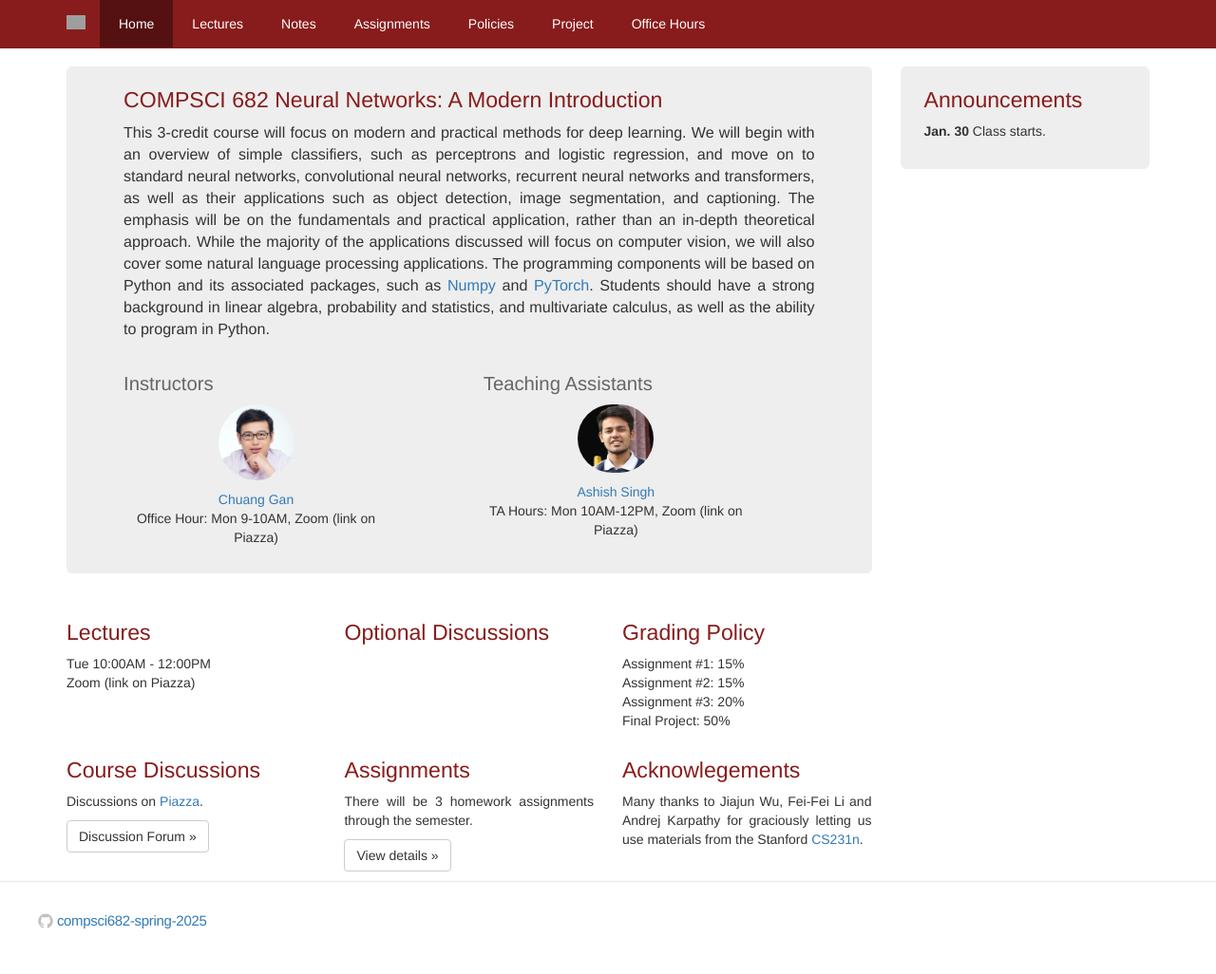
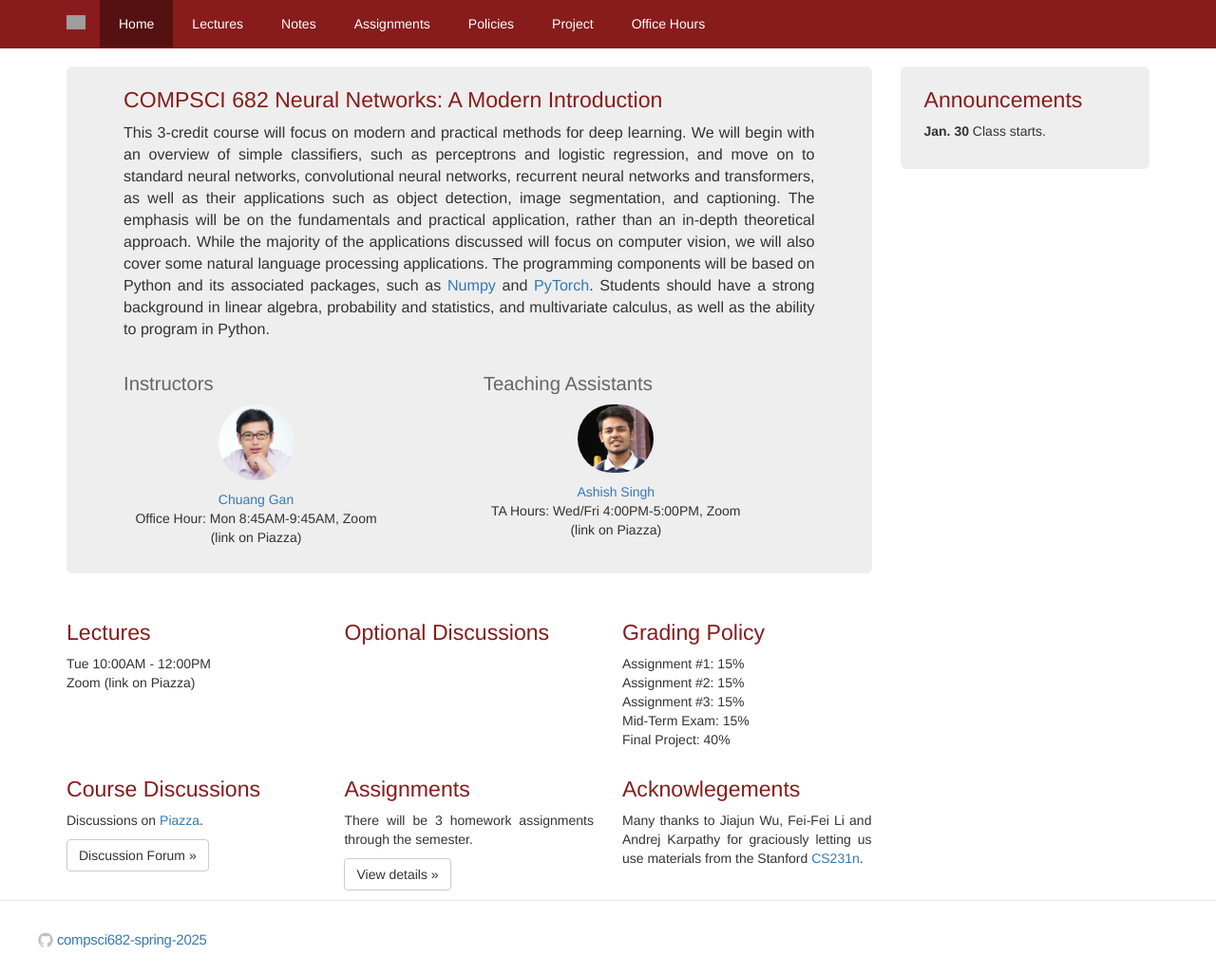
Before and after one commit to compsci682-spring2025/compsci682-spring2025.github.io, a Jekyll site: the page built from index.html, in a window 1280 px wide and 1026 px high. Shown: the whole window at 95% size. Built offline with Jekyll 4.4.1, drawn with Linux system fonts in a browser that asks for light colours; grey boxes are pictures that could not be loaded.

Commit message:
Updated OH

```diff
--- a/index.html
+++ b/index.html
@@ -111,7 +111,7 @@ description: Index page
                     <div class="instructorphoto"><img src="assets/fig/chuang.jpeg"></div>
                     <div>Chuang Gan</div>
                   </a>
-                  <div>Office Hour: Mon 9-10AM, Zoom (link on Piazza)</div>
+                  <div>Office Hour: Mon 8:45AM-9:45AM, Zoom (link on Piazza)</div>
                 </div>
               </div>
 
@@ -122,7 +122,7 @@ description: Index page
                   <div class="instructorphoto"><img src="assets/fig/ashish.png"></div>
                   <div>Ashish Singh</div>
                 </a>
-                <div>TA Hours: Mon 10AM-12PM, Zoom (link on Piazza)</div>
+                <div>TA Hours: Wed/Fri 4:00PM-5:00PM, Zoom (link on Piazza)</div>
                 </div>
 
             </div>
@@ -148,8 +148,9 @@ description: Index page
               <h2>Grading Policy</h2>
               <p>Assignment #1: 15%<br>
               Assignment #2: 15%<br>
-              Assignment #3: 20%<br>
-              Final Project: 50%<br>
+              Assignment #3: 15%<br>
+	      Mid-Term Exam: 15%<br>
+              Final Project: 40%<br>
             </p>
               <!--<p><a class="btn btn-default" href="#" role="button">View details &raquo;</a></p>-->
             </div><!--/.col-xs-6.col-lg-4-->
```
